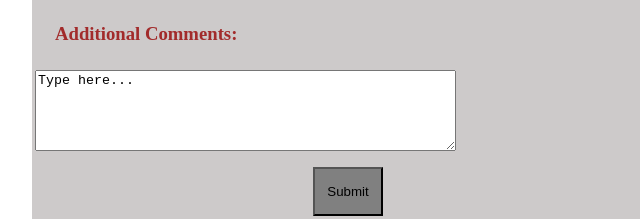
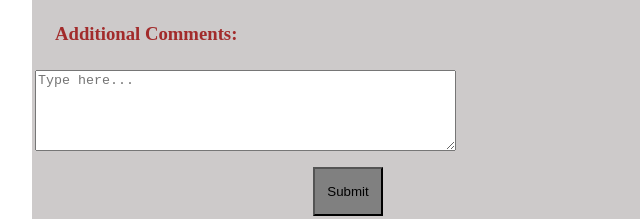
Before and after one commit to JicksonHD/CSC_443_Assg1, a plain HTML site: page index.html in a window 1280 px wide. Shown: the part 761-985 px from the top of the page, 292-932 px from the left. Drawn offline with Linux system fonts and the light colour scheme.

Commit message:
Fixed some details

```diff
--- a/index.html
+++ b/index.html
@@ -246,7 +246,7 @@
             <tr>
 
                 <td>
-                    <textarea class="textbox-placement" rows="5" cols="50">Type here...</textarea>
+                    <textarea class="textbox-placement" rows="5" cols="50" placeholder="Type here..."></textarea>
 
                 </td>
             </tr>
```
Also changed, not shown: style.css (line endings or trailing spaces).
